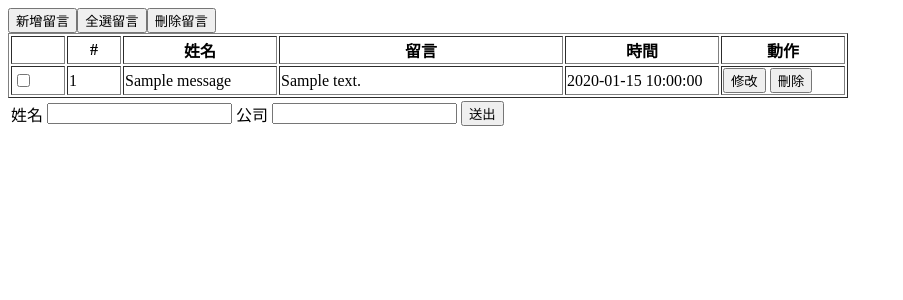
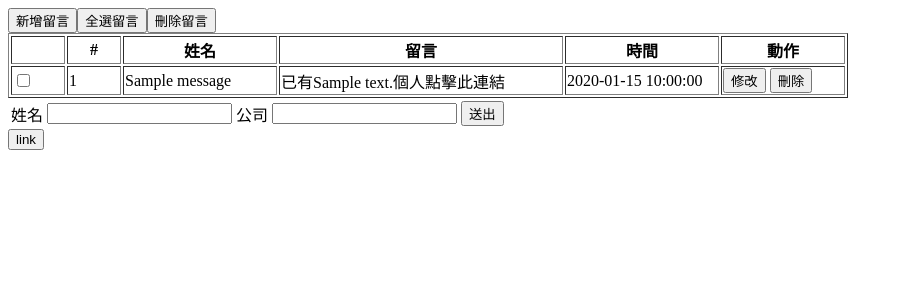
Before and after one commit to auert/guestbook, a CodeIgniter app: page /index.php/guest/index in a window 1280 px wide. Shown: the top 300 px of the page, without its empty margins (0-903 px from the left). Run offline with CodeIgniter, Linux system fonts and the light colour scheme; tables that the repository leaves empty or names only in its code hold one stand-in row (values such as "Sample post").

Commit message:
work 09 bata3

```diff
--- a/application/config/database.php
+++ b/application/config/database.php
@@ -51,7 +51,7 @@ $active_record = TRUE;
 $db['default']['hostname'] = 'localhost';
 $db['default']['username'] = 'root';
 $db['default']['password'] = '';
-$db['default']['database'] = 'my_database';
+$db['default']['database'] = 'test';
 $db['default']['dbdriver'] = 'mysql';
 $db['default']['dbprefix'] = '';
 $db['default']['pconnect'] = TRUE;
--- a/application/controllers/guest.php
+++ b/application/controllers/guest.php
@@ -23,6 +23,7 @@ class Guest extends CI_Controller {
 
     public function edit($id)
     {
+        $this->link_count($id);
         $edit['data'] = $this->guest_model->edit($id);
         $this->load->view('/guest/edit',$edit);
     }
@@ -40,6 +41,11 @@ class Guest extends CI_Controller {
 
     }
 
+
+    public function link_count($id='')
+    {
+        $this->guest_model->link_count($id);
+    }
 }
 
 ?>
--- a/application/models/guest_model.php
+++ b/application/models/guest_model.php
@@ -56,4 +56,19 @@ public function guest_lists()
         $this->db->where('id',$data['id']);
         $this->db->update('message',$data);
     }
+
+
+    //link_count
+    public function link_count($id='')
+    {
+        $edit =$this->db->query("select * from message where id='$id'");
+        foreach($edit->result_array() as $data)
+            {
+            $count = $data['message'];
+            }
+        $count = isset($count) ? $count + 1 : "0";
+        $this->db->query("update message set message ='$count' where id='$id'");
+        //echo $count;
+        //var_dump($edit);
+    }
 }
--- a/application/views/guest/lists.php
+++ b/application/views/guest/lists.php
@@ -16,6 +16,12 @@
 
 }
 
+
+    function aaa()
+{
+    //alert('111');
+    window.location.href = "tw.yahoo.com";
+}
 
 </script>
 </head>
@@ -40,7 +46,7 @@
         <th width="150">時間</th>
         <th width="80">動作</th>
     </tr>
-<form id="del" method="post" action="/guestbook/deleteall">
+<form id="del" method="post" action="/guestbook/deleteall/">
 
 <?php
 if($data->num_rows()>0)
@@ -57,10 +63,16 @@ if($data->num_rows()>0)
 <td width="50"><?php echo $row["id"];?></td>
 <td width="150"><?php echo $row["name"];?></td>
 
-<td width="280"><?php echo $row["message"];?></td>
+<td width="280">
+<?php
+    if($row["message"] != 0){
+    echo '已有'. $row["message"] .'個人點擊此連結';
+    };
+?>
+</td>
 <td width="150"><?php echo $row["add_time"];?></td>
 <td width="120">
-<a href="/guestbook/edit/<?php echo $row["id"];?>"><button>修改</button></a>
+<a href="/guestbook/edit/<?php echo $row["id"];?>"><button onclick="aaa()">修改</button></a>
 <a href="/guestbook/delete/<?php echo $row["id"];?>"><button>刪除</button></a>
 </td>
 </tr>
@@ -82,6 +94,6 @@ if($data->num_rows()>0)
 <td><input type="submit" value="送出"></td>
 </form>
 </table>
-
+<input type="button" value="link" name="c1" onclick="aaa()">
 </body>
 </html>
```
